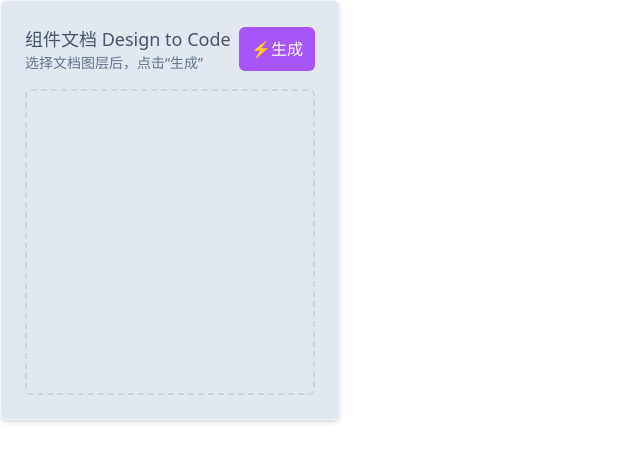
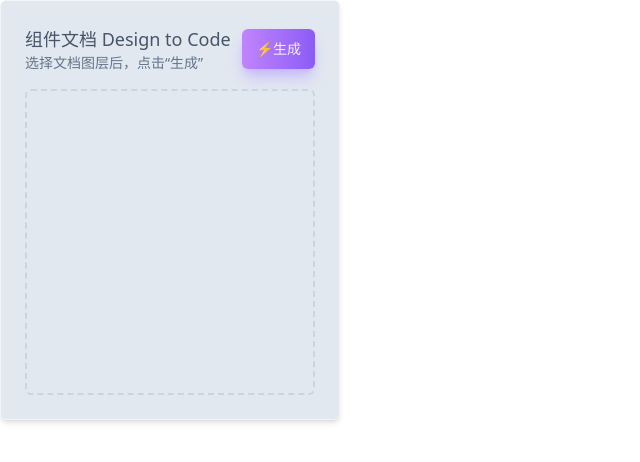
Before and after one commit to JOEX-design/Thinking-Design-Doc-Generator, a React app: page / in a window 1280 px wide. Shown: the top 462 px of the page, without its empty margins (0-640 px from the left). Built offline with nearby package versions, Linux system fonts and the light colour scheme.

Commit message:
extract out buttons, and make it pretty

```diff
--- a/src/ui/App.tsx
+++ b/src/ui/App.tsx
@@ -2,6 +2,7 @@ import * as React from "react";
 import { useState, useEffect } from 'react';
 import { DocContainer } from "../docs/DocContainer"
 import { CodeResult } from "./components/CodeResult";
+import { Button } from "./components/Button";
 
 
 export const App = () => {
@@ -37,8 +38,8 @@ export const App = () => {
 
     if (previewMode) { return (
         <div className={'bg-slate-200 shadow-md rounded-md border border-slate-100 flex flex-col h-full w-full'} >
-            <div className="flex items-center p-2">
-                <button className="bg-white text-slate-700 rounded-md py-1.5 px-2 h-fit mr-3 text-sm font-medium border border-slate-200 shadow-sm"  onClick={endPreviewMode}>← 返回</button>
+            <div className="flex items-center p-2.5">
+                <Button variant="secondary" onClick={endPreviewMode} className="mr-3">← 返回</Button>
                 <h2 className="text-base text-slate-600 font-medium">预览生成网页</h2>
             </div>
             <div className="flex-1 overflow-y-auto bg-white rounded-md shadow-xl">
@@ -47,13 +48,13 @@ export const App = () => {
             </div>
         </div>
     )} else { return (
-        <div className={'bg-slate-200 shadow-md rounded-md border border-slate-100 flex flex-col p-6'} style={{width: '340', height: '420'}}>
+        <div className={'overflow-x-visible bg-slate-200 shadow-md rounded-md border border-slate-100 flex flex-col p-6 pb-0'} style={{width: '340', height: '420'}}>
             <div className="flex justify-between items-center mb-4">
                 <div className="flex justify-start flex-col">
                     <h2 className="text-lg text-slate-600 font-medium">组件文档 Design to Code</h2>
                     <div className="text-sm text-slate-500">选择文档图层后，点击“生成”</div>
                 </div>
-                <button className="bg-purple-500 text-white rounded-md py-2.5 px-3 text-base"  onClick={generate}>⚡️生成</button>
+                <Button variant="primary" className="px-3.5 py-2.5" onClick={generate} isDisabled={loadingJson}>⚡️生成</Button>
             </div>
             <CodeResult code={jsonData} isLoading={loadingJson}></CodeResult>
         </div>
--- /dev/null
+++ b/src/ui/components/Button.tsx
@@ -0,0 +1,56 @@
+import * as React from "react";
+
+type buttonProps = {
+  children: any;
+  className?: string;
+  autofocus?: boolean;
+  variant?: 'primary' | 'secondary';
+  isDisabled?: boolean;
+  type?: 'submit' | 'button' | 'reset';
+  onClick?: (event: React.MouseEvent<HTMLButtonElement>) => void;
+}
+
+export const Button = ({
+  children,
+  className,
+  autofocus,
+  variant,
+  isDisabled,
+  type,
+  onClick
+}: buttonProps) => {
+
+  let buttonClass = 'py-1.5 px-2 rounded-md transition-all overflow-visible'
+  let textClass = 'text-sm font-medium'
+  let hoverClass = ''
+
+  switch (variant) {
+    case "primary": {
+      buttonClass += ' shadow-lg shadow-violet-300 bg-gradient-to-r from-purple-400 to-violet-500'
+      textClass += ' text-white text-opacity-90'
+      hoverClass += ' hover:from-purple-500 hover:to-violet-600 hover:shadow-purple-400'
+      break
+    }
+    case "secondary": {
+      buttonClass += '  shadow-sm shadow-slate-300 bg-slate-50 border border-slate-200'
+      textClass += ' text-slate-700'
+      hoverClass += ' hover:bg-slate-100 hover:shadow-slate-400 focus:bg-slate-200 focus:border-slate-300'
+      break
+    }
+  }
+  if (isDisabled) {
+    buttonClass += ' opacity-50 cursor-not-allowed';
+  }
+
+  return (
+    <button
+      autoFocus={autofocus}
+      onClick={onClick}
+      className={`${buttonClass} ${textClass} ${hoverClass} ${className}`}
+      disabled={isDisabled}
+      type={type || 'button'}
+    >
+      {children}
+    </button>
+  )
+}
--- a/src/ui/components/CodeResult.tsx
+++ b/src/ui/components/CodeResult.tsx
@@ -1,6 +1,6 @@
 import * as React from "react";
-import { useState, useEffect } from 'react';
 import ReactJson from 'react-json-view'
+import { Button } from "./Button";
 import { Loading } from "./Loading";
 
 export const CodeResult = ({
@@ -14,7 +14,7 @@ export const CodeResult = ({
 
   if (code && !isLoading) {
     return (
-      <div className="flex flex-1 overflow-auto flex-col">
+      <div className="flex flex-1 overflow-y-auto overflow-x-visible flex-col">
         <div className="flex-1 overflow-auto bg-slate-100 rounded-md p-3 shadow-sm mb-2">
           <ReactJson
               src={code}
@@ -23,12 +23,12 @@ export const CodeResult = ({
               collapseStringsAfterLength = {4}
           ></ReactJson>
         </div>
-        <button className="bg-gradient-to-r from-violet-500 to-fuchsia-500 text-white rounded-md py-1.5 px-3 text-sm shadow-md shadow-purple-200 text-opacity-90"  onClick={previewMode}>💊 预览网站</button>
+        <Button variant="secondary" onClick={previewMode} className="mb-6">💊 预览网站</Button>
       </div>
   )}
   else {
     return (
-      <div className="flex-1 overflow-auto rounded-md p-3 border-2 border-dashed border-slate-300">
+      <div className="flex-1 overflow-auto rounded-md p-3 mb-6 border-2 border-dashed border-slate-300">
         {(isLoading) ? <Loading></Loading> : null}
       </div>
     )
```
